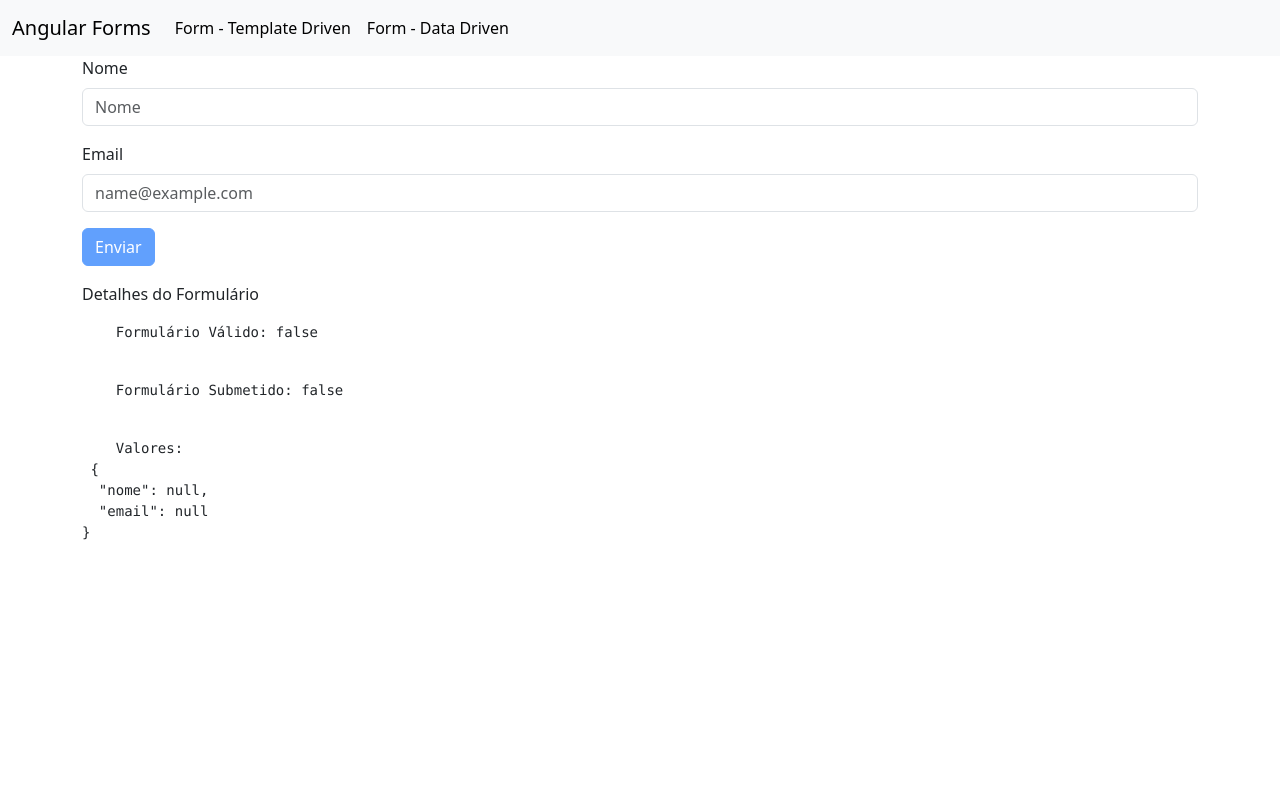
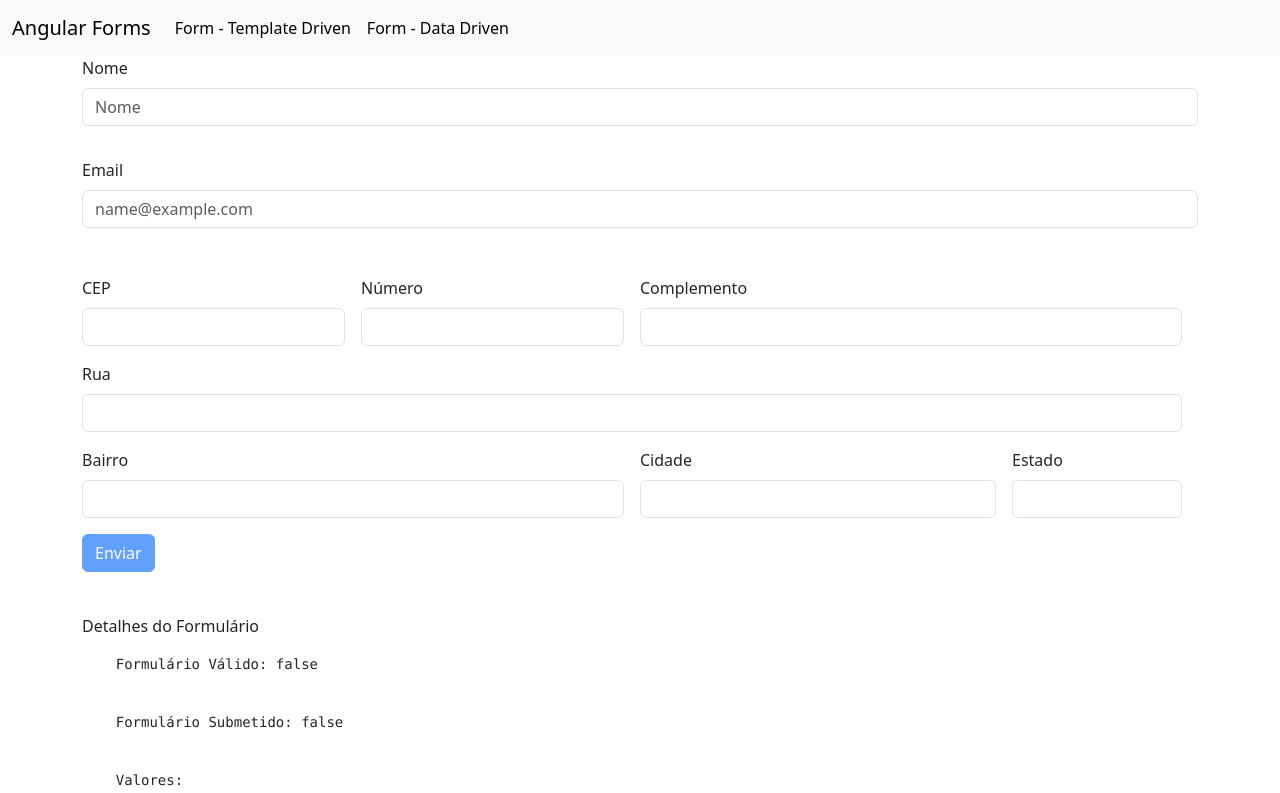
Before and after one commit to maiconcardoso/studying_angular_forms, an Angular app: page /templateForm in a window 1280 px wide. Shown: the top 793 px of the page. Built offline with nearby package versions, Linux system fonts and the light colour scheme.

Commit message:
Agrupando dados

```diff
--- a/src/app/template-form/template-form.component.html
+++ b/src/app/template-form/template-form.component.html
@@ -1,13 +1,17 @@
-<form #f="ngForm" (ngSubmit)="onSubmit(f)">
+<form #f="ngForm" (ngSubmit)="onSubmit(f)" class="form-horizontal row g-3">
   <div class="mb-3">
+    <div class="col-md-12">
       <label for="nome" class="form-label">Nome</label>
+    </div>
     <input type="text" required #nome="ngModel" class="form-control" id="nome" placeholder="Nome" name="nome"
       [(ngModel)]="usuario.nome">
     <div class="alert alert-danger" role="alert" *ngIf="!nome.valid && nome.touched">
       O nome é obrigatório.
     </div>
   </div>
+
   <div class="mb-3">
+    <div class="col-md-12">
       <label for="email" class="form-label">Email</label>
       <input type="email" required class="form-control" id="email" placeholder="name@example.com" name="email"
         [(ngModel)]="usuario.email" email #email="ngModel">
@@ -15,6 +19,54 @@
         Email inválido.
       </div>
     </div>
+  </div>
+
+  <div class="form-horizontal row g-3" ngModelGroup="endereco">
+
+    <div class="col-md-3">
+      <label for="cep" class="form-label">CEP</label>
+      <input type="text" class="form-control" id="cep" name="cep" [(ngModel)]="usuario.endereco.cep" #cep="ngModel" required>
+      <div class="alert alert-danger" role="alert" *ngIf="!cep.valid && cep.touched">
+        CEP é obrigatório.
+      </div>
+    </div>
+
+    <div class="col-md-3">
+      <label for="numero" class="form-label">Número</label>
+      <input type="number" class="form-control" id="numero" name="numero" [(ngModel)]="usuario.endereco.numero" #numero="ngModel"
+        required>
+      <div class="alert alert-danger" role="alert" *ngIf="!numero.valid && numero.touched">
+        O Número é obrigatório.
+      </div>
+    </div>
+    <div class="col-md-6">
+      <label for="complemento" class="form-label">Complemento</label>
+      <input type="text" class="form-control" id="inputAddress" name="complemento" [(ngModel)]="usuario.endereco.complemento"
+        #complemento="ngModel">
+    </div>
+
+    <div class="col-12">
+      <label for="rua" class="form-label">Rua</label>
+      <input type="text" class="form-control" id="rua" name="rua" required [(ngModel)]="usuario.endereco.rua" #rua="ngModel">
+    </div>
+
+    <div class="col-md-6">
+      <label for="bairro" class="form-label">Bairro</label>
+      <input type="text" class="form-control" id="bairro" name="bairro" required [(ngModel)]="usuario.endereco.bairro"
+        #bairro="ngModel">
+    </div>
+    <div class="col-md-4">
+      <label for="cidade" class="form-label">Cidade</label>
+      <input type="text" class="form-control" id="cidade" name="cidade" required [(ngModel)]="usuario.endereco.cidade"
+        #cidade="ngModel">
+    </div>
+    <div class="col-md-2">
+      <label for="estado" class="form-label">Estado</label>
+      <input type="text" class="form-control" id="estado" name="estado" required [(ngModel)]="usuario.endereco.estado"
+        #estado="ngModel">
+    </div>
+  </div>
+
   <div class="mb-3">
     <button [disabled]="!f.valid" type="submit" class="btn btn-primary">Enviar</button>
   </div>
--- a/src/app/template-form/template-form.component.ts
+++ b/src/app/template-form/template-form.component.ts
@@ -9,7 +9,16 @@ export class TemplateFormComponent {
 
   usuario: any = {
     nome: null,
-    email: null
+    email: null,
+    endereco: {
+      cep: null,
+      rua: null,
+      numero: null,
+      complemento: null,
+      bairro: null,
+      cidade: null,
+      estado: null
+    }
   }
 
 
```
Lines whose indentation alone changed are shown as unchanged.
